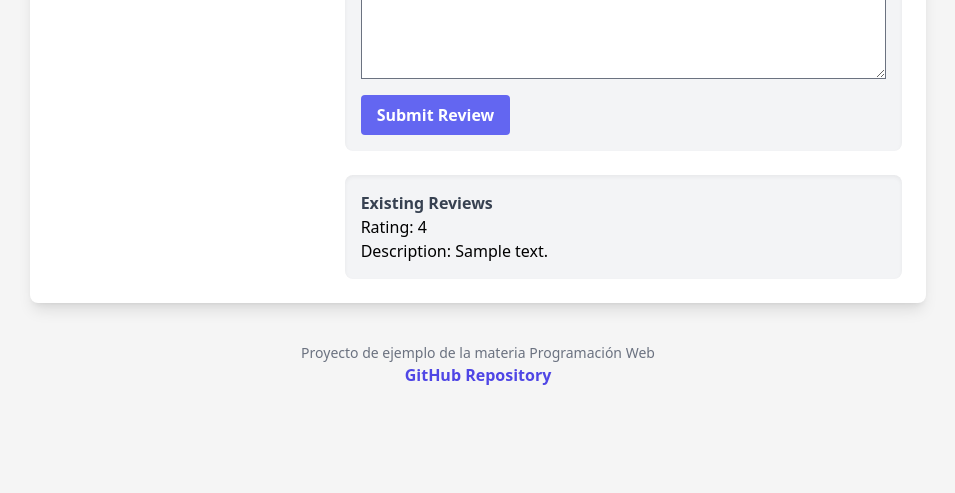
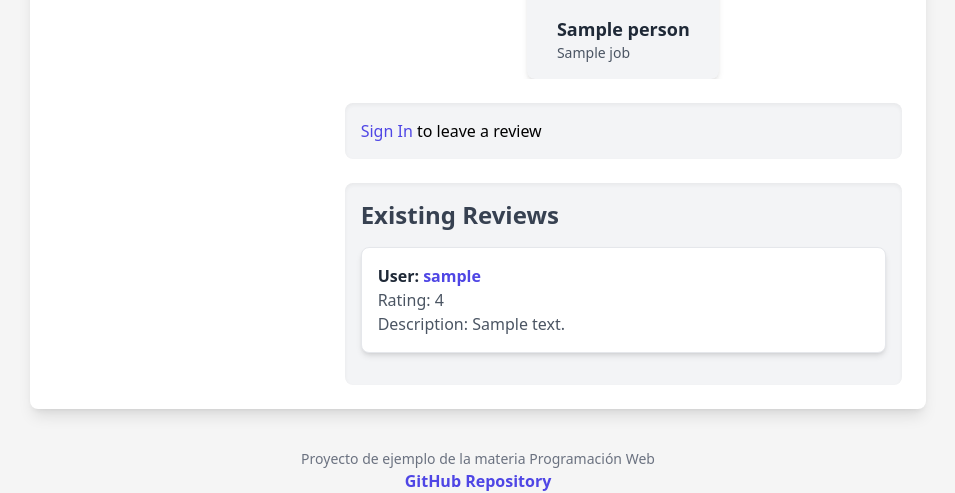
Before and after one commit to Nombre-S/MyMovies, a Django app: template mymovies/movies/templates/movies/movie_detail.html in a window 1280 px wide. Shown: the part 649-1142 px from the top of the page, without its empty margins (162-1117 px from the left). Before the commit the page ends 1034 px from the top, so only its background shows below. Run offline with Django 5.2, Linux system fonts and the light colour scheme; tables that the repository leaves empty hold one stand-in row (values such as "Sample post"); the template is opened without the code that fills it: values that come from a table or form of the project are taken from there, most other values are stand-ins (such as "Sample title", 1, 10 or a date in 2020); style sheets or scripts are compiled from the project's sources; some libraries are stand-ins or nearby versions.

Commit message:
Add review form

```diff
--- a/mymovies/movies/templates/movies/movie_detail.html
+++ b/mymovies/movies/templates/movies/movie_detail.html
@@ -4,6 +4,7 @@
 <article class="container mx-auto p-6 bg-white shadow-lg rounded-lg">
   <div class="flex justify-center mb-6">
     <h1 class="text-3xl font-bold">{{ movie.title }} <span class="text-black-600">({{ movie.release_date|date:"Y" }})</span></h1>
+    <p class="bg-indigo-500 text-white rounded-full px-3 py-1 ml-4">Average Rating: {{ average_rating }}</p>
   </div>
 
   <div class="grid grid-cols-1 md:grid-cols-3 gap-6">
@@ -20,7 +21,7 @@
       <div class="mb-4">
         <h2 class="text-2xl font-semibold">Details</h2>
         <ul class="flex flex-wrap gap-2 text-gray-600">
-          <li class="bg-gray-200 rounded px-2 py-1">Released: {{ movie.release_date|date:"m/d/Y" }}</li>
+          <li class="bg-gray-200 rounded px-2 py-1">Released: {{ movie.release_date|date:"d/m/Y" }}</li>
           <li class="bg-gray-200 rounded px-2 py-1">Runtime: {{ movie.running_time }} mins</li>
           {% for genre in movie.genres.all %}
             <li class="bg-gray-200 rounded px-2 py-1">{{ genre.name }}</li>
@@ -36,35 +37,62 @@
         </div>
       </div>
 
+      <section class="overflow-x-auto">
+        <h2 class="text-xl font-bold underline text-center text-gray-800 py-8">Movie Cast</h2>
+        <div class="flex flex-wrap justify-center gap-6">
+          {% for credit in credits %}
+          <a href="{% url 'actor_detail' credit.person.name %}" class="flex-shrink-0">
+              <div class="bg-gray-100 rounded-lg shadow-md flex flex-col items-center p-4 w-48">
+                <img src="https://image.tmdb.org/t/p/w500/{{ credit.person.poster_path }}" alt="Imagen de Casting" class="rounded-full w-24 h-24 object-cover">
+                <div class="mt-4">
+                  <h3 class="text-lg font-semibold text-gray-800">{{ credit.person.name }}</h3>
+                  <p class="text-sm text-gray-600">{{ credit.job.name }}</p>
+                </div>
+              </div>
+            </a>
+          {% endfor %}
+        </div>
+      </section>
+
+      {% if user.is_authenticated %}
       <!-- Space for Review -->
       <div class="bg-gray-100 p-4 rounded-lg shadow-inner mt-6">
-        <h2 class="cursor-pointer font-semibold text-gray-700">Add a Review</h2>
-        <form action="{% url 'movie_review' movie.id %}" method="post">
+          <h2 class="text-2xl font-semibold text-gray-700 mb-4">Add a Review</h2>
+          <form action="/movies/{{ movie.id }}/review/submit/" method="post">
           {% csrf_token %}
-          <input type="hidden" name="movie_id" value="{{ movie.id }}">
-          <label for="rating">Rating:</label>
-          <input type="number" id="rating" name="rating" min="1" max="100" required class="block w-full mb-4">
-          <label for="description">Description:</label>
-          <textarea id="description" name="description" rows="4" cols="50" class="block w-full mb-4"></textarea>
+          <div class="mb-4">
+            <label for="rating" class="block text-gray-700 font-bold mb-2">Rating:</label>
+            <input type="number" id="rating" name="rating" min="1" max="100" required class="block w-full p-2 border rounded mb-4">
+          </div>
+          <div class="mb-4">
+            <label for="review" class="block text-gray-700 font-bold mb-2">Description:</label>
+            <textarea id="review" name="review" rows="4" cols="50" class="block w-full p-2 border rounded mb-4"></textarea>
+          </div>
           <button type="submit" class="bg-indigo-500 hover:bg-indigo-600 text-white font-bold py-2 px-4 rounded">Submit Review</button>
         </form>
       </div>
       <!-- End Space for Review -->
+      {% else %}
+      <div class="bg-gray-100 p-4 rounded-lg shadow-inner mt-6">
+          <p><a href="{% url 'login_view' %}" class="text-indigo-600 hover:underline">Sign In</a> to leave a review</p>
+      </div>
+      {% endif %}
 
       <!-- Display Existing Reviews -->
       <div class="bg-gray-100 p-4 rounded-lg shadow-inner mt-6">
-        <h2 class="cursor-pointer font-semibold text-gray-700">Existing Reviews</h2>
+        <h2 class="text-2xl font-semibold text-gray-700 mb-4">Existing Reviews</h2>
         {% if reviews %}
-          <ul>
+          <ul class="space-y-4">
             {% for review in reviews %}
-              <li>
-                <p>Rating: {{ review.rating }}</p>
-                <p>Description: {{ review.description }}</p>
+              <li class="p-4 border rounded-lg bg-white shadow-md mb-4">
+                <p class="text-gray-800 font-semibold">User: <a href="{% url 'user_view' review.user.id %}" class="text-indigo-600 hover:underline">{{ review.user.username }}</a></p>
+                <p class="text-gray-600">Rating: {{ review.rating }}</p>
+                <p class="text-gray-600">Description: {{ review.review }}</p>
               </li>
             {% endfor %}
           </ul>
         {% else %}
-          <p>No reviews available.</p>
+          <p class="text-gray-600">No reviews available.</p>
         {% endif %}
       </div>
       <!-- End Display Existing Reviews -->
```
Also changed, not shown: mymovies/movies/forms.py (+9 -5 lines).
